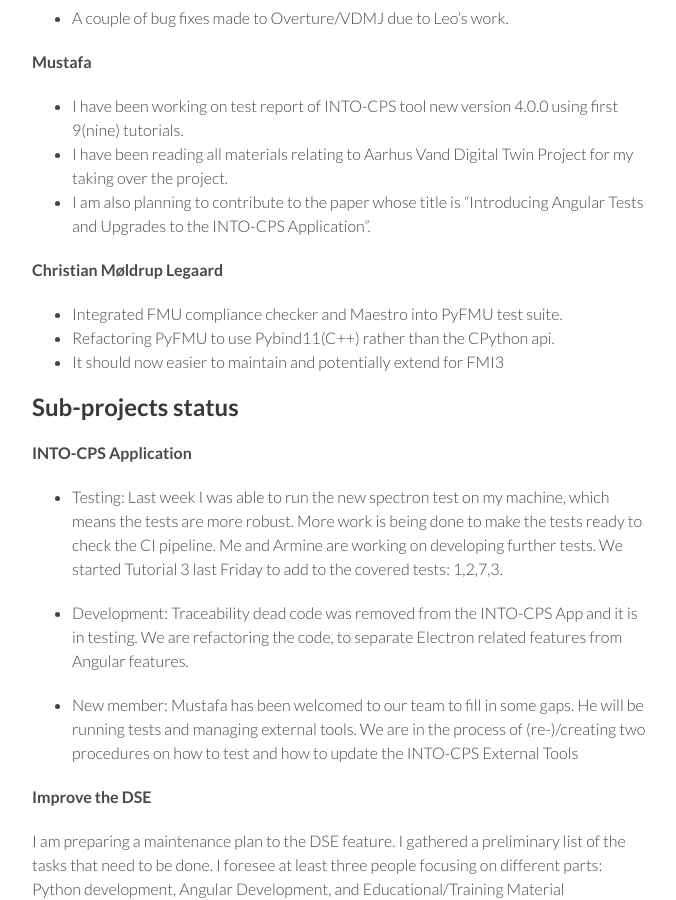
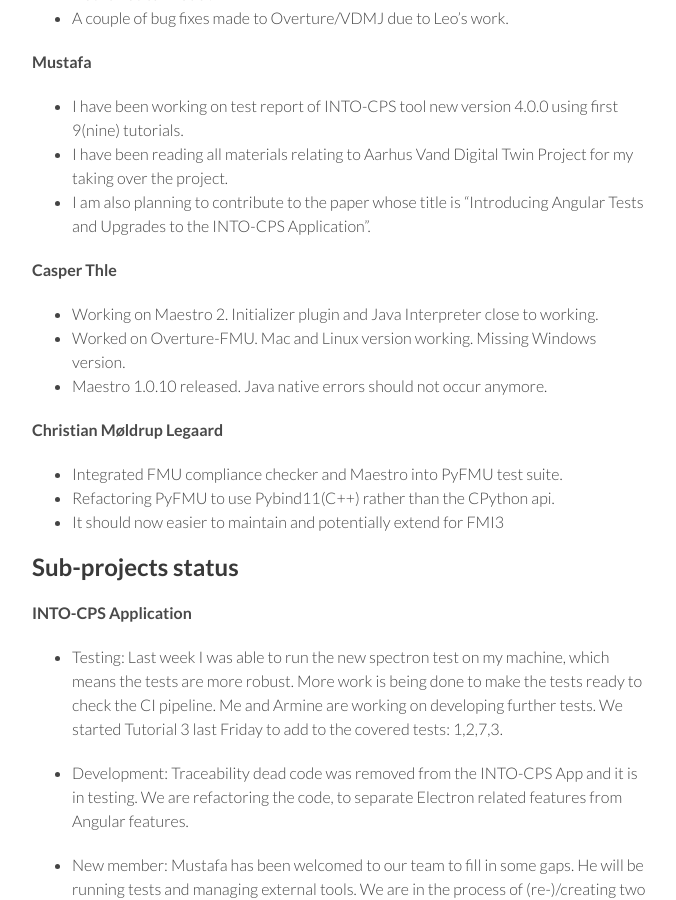
Before and after one commit to digitaltwincentre/digitaltwincentre.github.io, a Jekyll site: the page built from _biweeklies/Biweekly-17.md, in a window 1280 px wide and 900 px high, scrolled down 1439 px. Shown: the whole window, without its empty margins (418-1094 px from the left). Built offline with Jekyll 4.4.1, drawn with Linux system fonts in a browser that asks for light colours; nearby versions of some CDN libraries.

Commit message:
Update Biweekly-17.md

```diff
--- a/_biweeklies/Biweekly-17.md
+++ b/_biweeklies/Biweekly-17.md
@@ -66,6 +66,11 @@ delay paper. He has been doing good advances on that side.
 *  I am also planning to contribute to the paper whose title is "Introducing Angular Tests and Upgrades to the
    INTO-CPS Application".
 
+#### Casper Thle
+* Working on Maestro 2. Initializer plugin and Java Interpreter close to working.
+* Worked on Overture-FMU. Mac and Linux version working. Missing Windows version.
+* Maestro 1.0.10 released. Java native errors should not occur anymore.
+
 #### Christian Møldrup Legaard
 * Integrated FMU compliance checker and Maestro into PyFMU test suite.
 * Refactoring PyFMU to use Pybind11(C++) rather than the CPython api.
```
